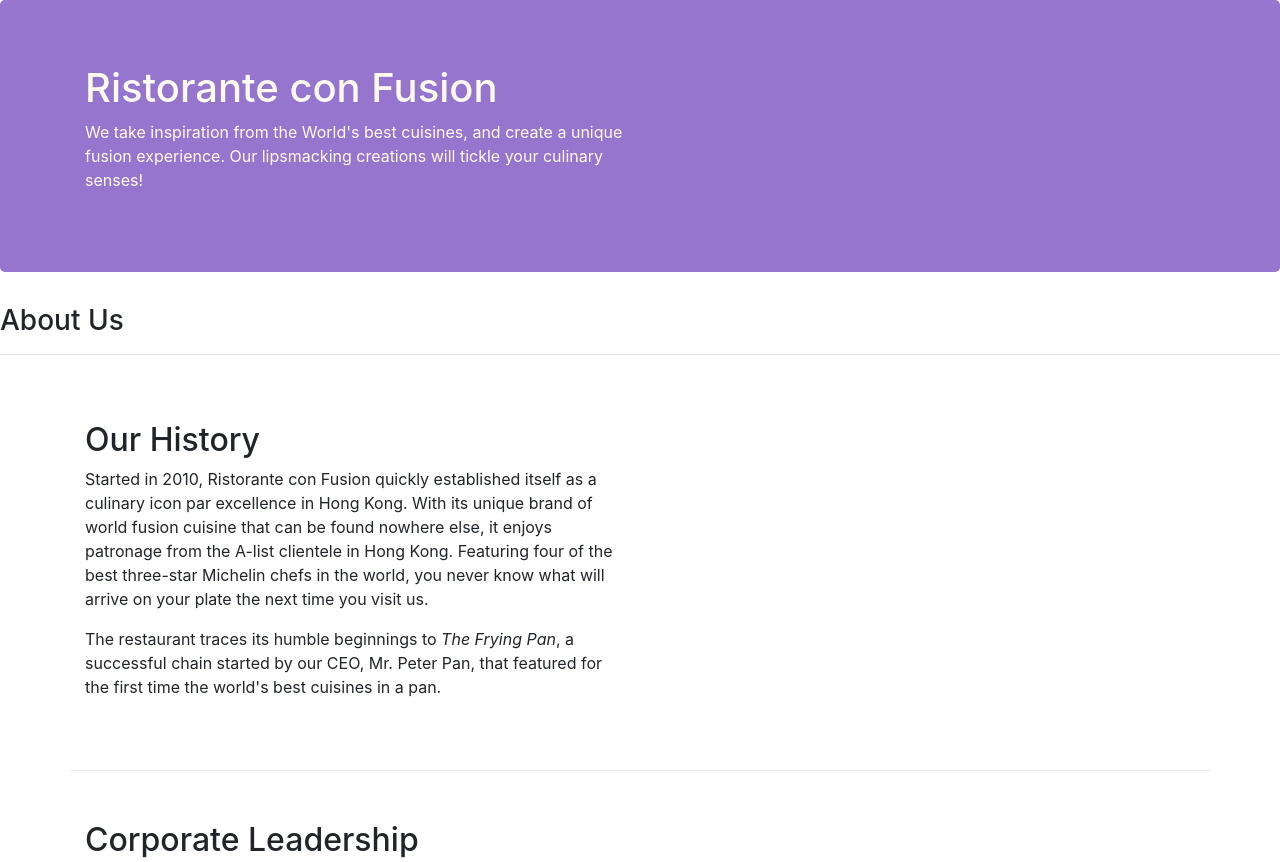
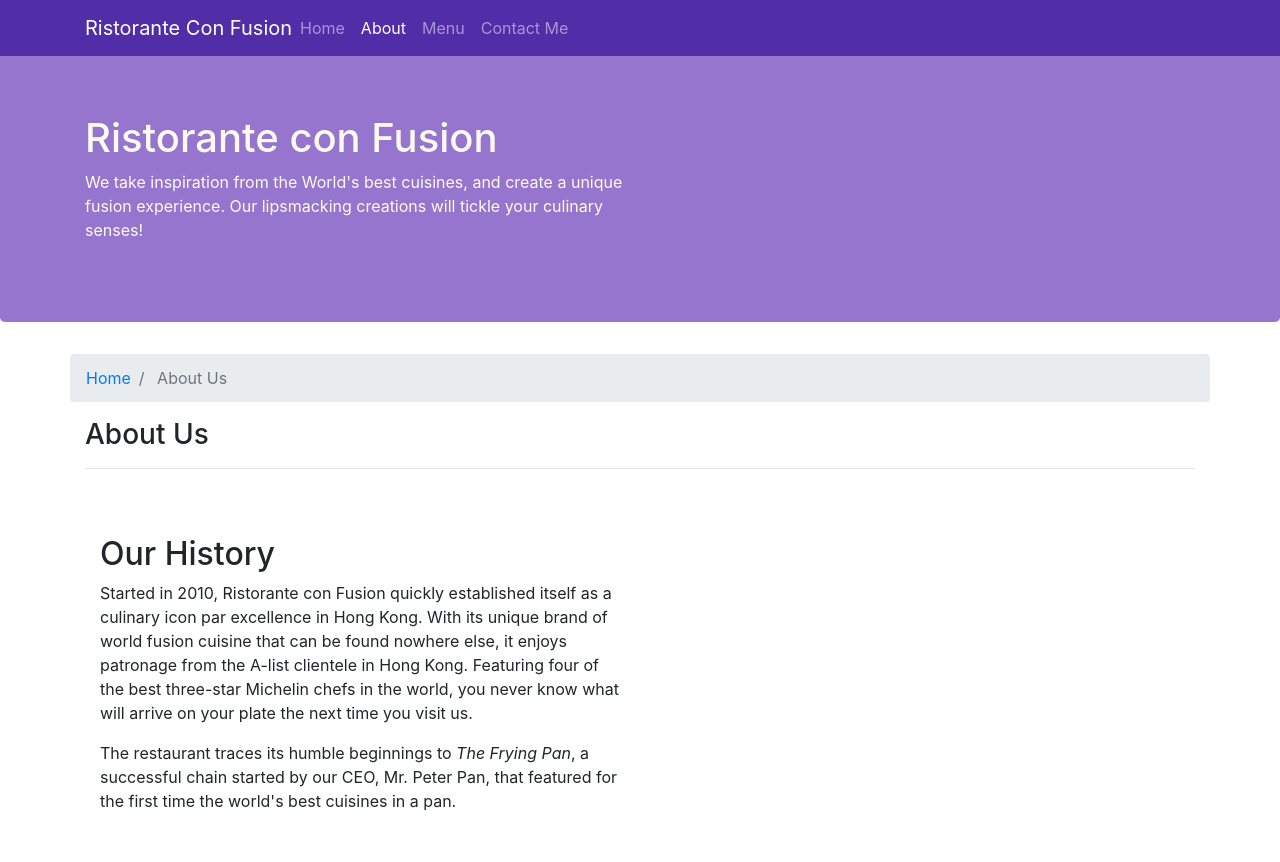
Before and after one commit to iamskab/Coursera_MERN_Stack_Dev, a website: page aboutus.html in a window 1280 px wide. Shown: the top 862 px of the page. Drawn offline with nearby package versions, Linux system fonts and the light colour scheme.

Commit message:
modified navbars and breadcrumbs :)

```diff
--- a/aboutus.html
+++ b/aboutus.html
@@ -15,7 +15,34 @@
 </head>
 
 <body>
+    <nav class="navbar navbar-dark navbar-expand-sm fixed-top">
+        <div class="container">
+            <button class="navbar-toggler" type="button" data-toggle="collapse" data-target="#Navbar">
+            <span class="navbar-toggler-icon"></span>
+            </button>
 
+            <a href="./index.html" class="navbar-brand mr-auto">Ristorante Con Fusion</a>
+
+            <div class="collapse navbar-collapse" id="Navbar">
+                <ul class="navbar-nav mr-auto">
+                    <li class="nav-item">
+                        <a href="./index.html" class="nav-link ">Home</a>
+                    </li>
+                    <li class="nav-item active">
+                        <a href="#" class="nav-link">About</a>
+                    </li>
+                    <li class="nav-item">
+                        <a href="#" class="nav-link">Menu</a>
+                    </li>
+                    <li class="nav-item">
+                        <a href="#" class="nav-link">Contact Me </a>
+                    </li>
+                </ul>
+            </div>
+
+
+        </div>
+    </nav>
     <header class="jumbotron" style="background: #9575CD;">
         <div class="container">
             <div class="row row-header">
@@ -29,9 +56,17 @@
         </div>
     </header>
 
-    <div>
-        <div>
-            <div>
+    <div class="container">
+        <div class="row">
+            <ol class="col-12 breadcrumb">
+                <li class="breadcrumb-item">
+                    <a href="./index.html">Home</a>
+                </li>
+                <li class="breadcrumb-item active">
+                    About Us
+                </li>
+            </ol>
+            <div class="col-12">
                 <h3>About Us</h3>
                 <hr>
             </div>
@@ -76,7 +111,7 @@
                 <div class="col-4 offset-1 col-sm-2">
                     <h5>Links</h5>
                     <ul class="list-unstyled">
-                        <li><a href="#">Home</a></li>
+                        <li><a href="./index.html">Home</a></li>
                         <li><a href="#">About</a></li>
                         <li><a href="#">Menu</a></li>
                         <li><a href="#">Contact</a></li>
--- a/css/styles.css
+++ b/css/styles.css
@@ -27,3 +27,12 @@ address {
     margin: 0px;
     color: #0f0f0f;
 }
+
+body {
+    padding: 50px 0px 0px;
+    z-index: 0;
+}
+
+.navbar-dark {
+    background-color: #512DA8;
+}
```
Also changed, not shown: index.html (+31 -3 lines), 2 other files.
